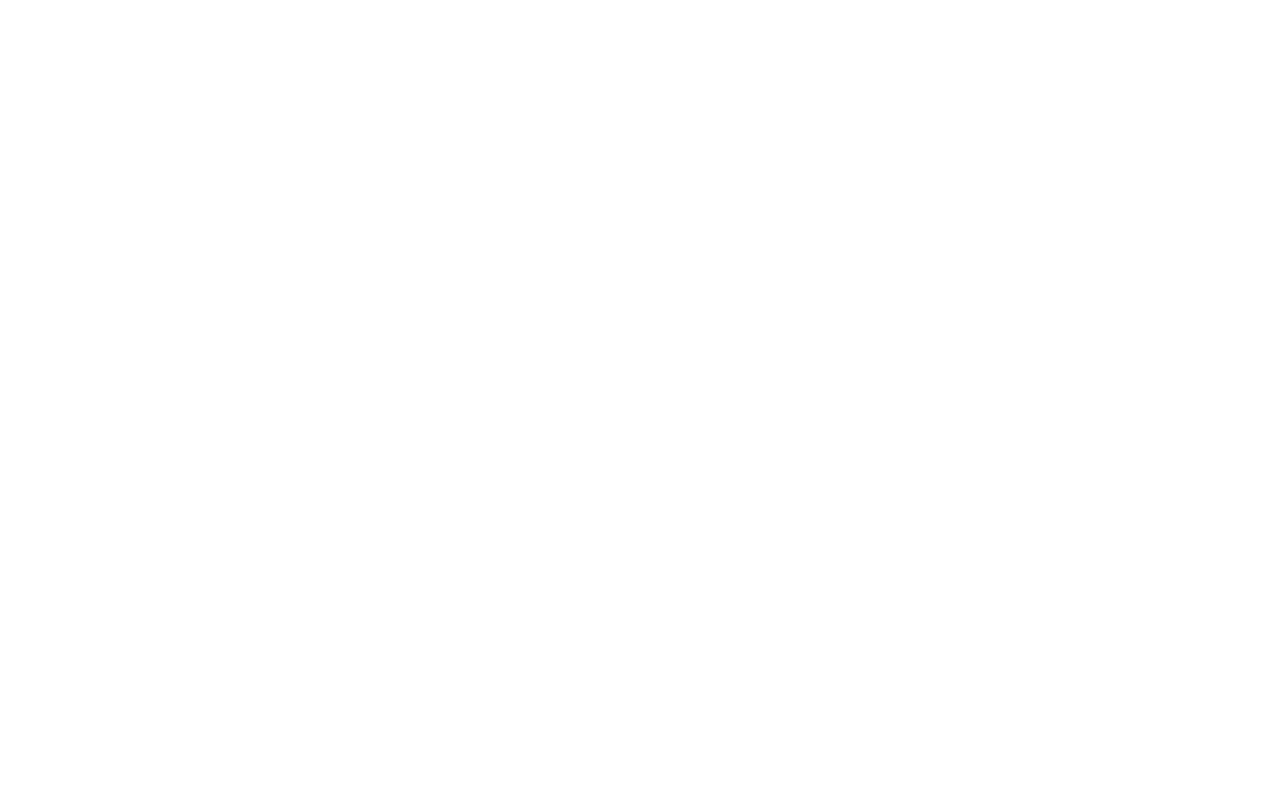
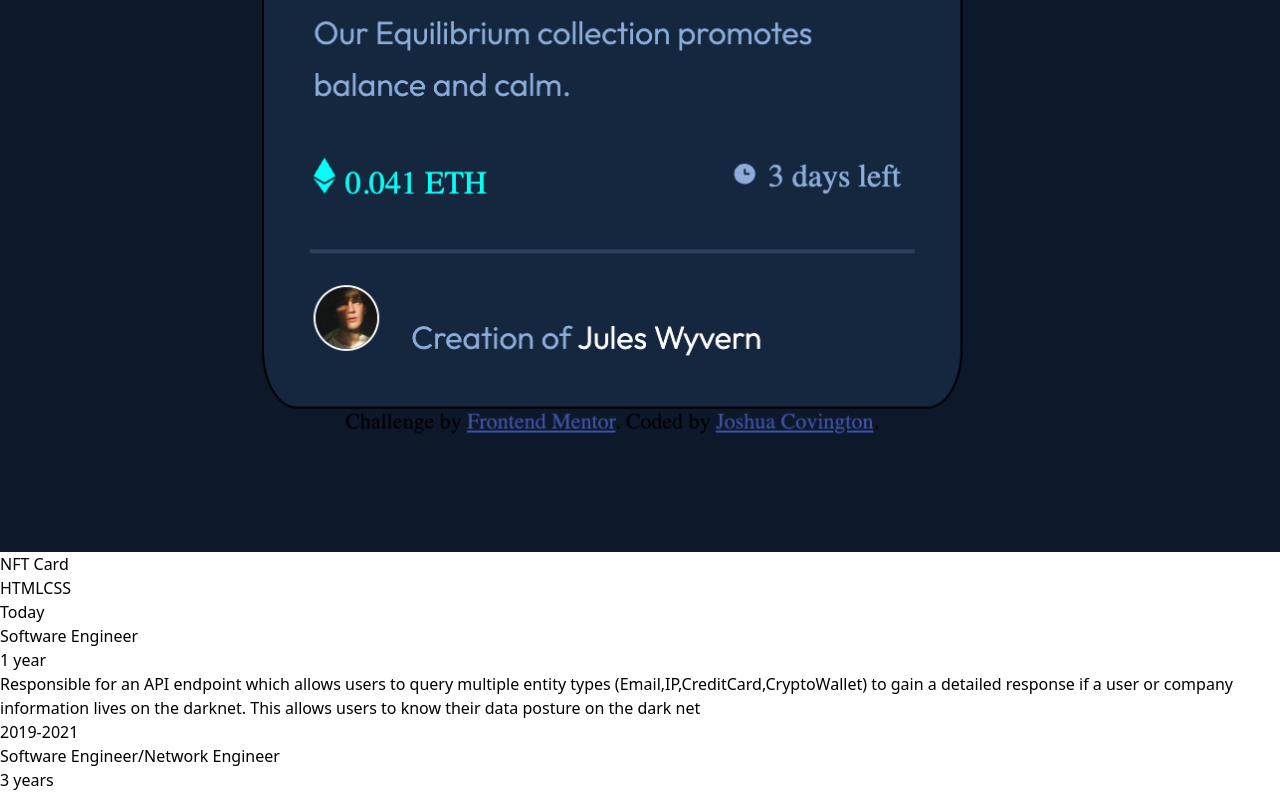
Before and after one commit to jcovington16/vite_portfolio, a React (Vite) app: page / in a window 1280 px wide. Shown: the part 3599-4395 px from the top of the page. Before the commit the page ends 3166 px from the top, so only its background shows below. Built offline with nearby package versions, Linux system fonts and the light colour scheme.

Commit message:
chore: added extra project.

```diff
--- a/src/data/portfolio.js
+++ b/src/data/portfolio.js
@@ -10,5 +10,11 @@
         imgUrl: '/Dadjokes.jpg',
         stack: ['HTML', 'CSS', 'JavaScript', 'Basic API'],
         workUrl: 'https://50-projects50-days-4qx5tas3m-jcovington16.vercel.app'
+    },
+    {
+        title: 'NFT Card',
+        imgUrl: './nft.png',
+        stack: ['HTML', 'CSS'],
+        workUrl: 'https://nft-card-frontend-mentor-eta.vercel.app'
     }
 ];
```
Also changed, not shown: public/nft.png (added).
